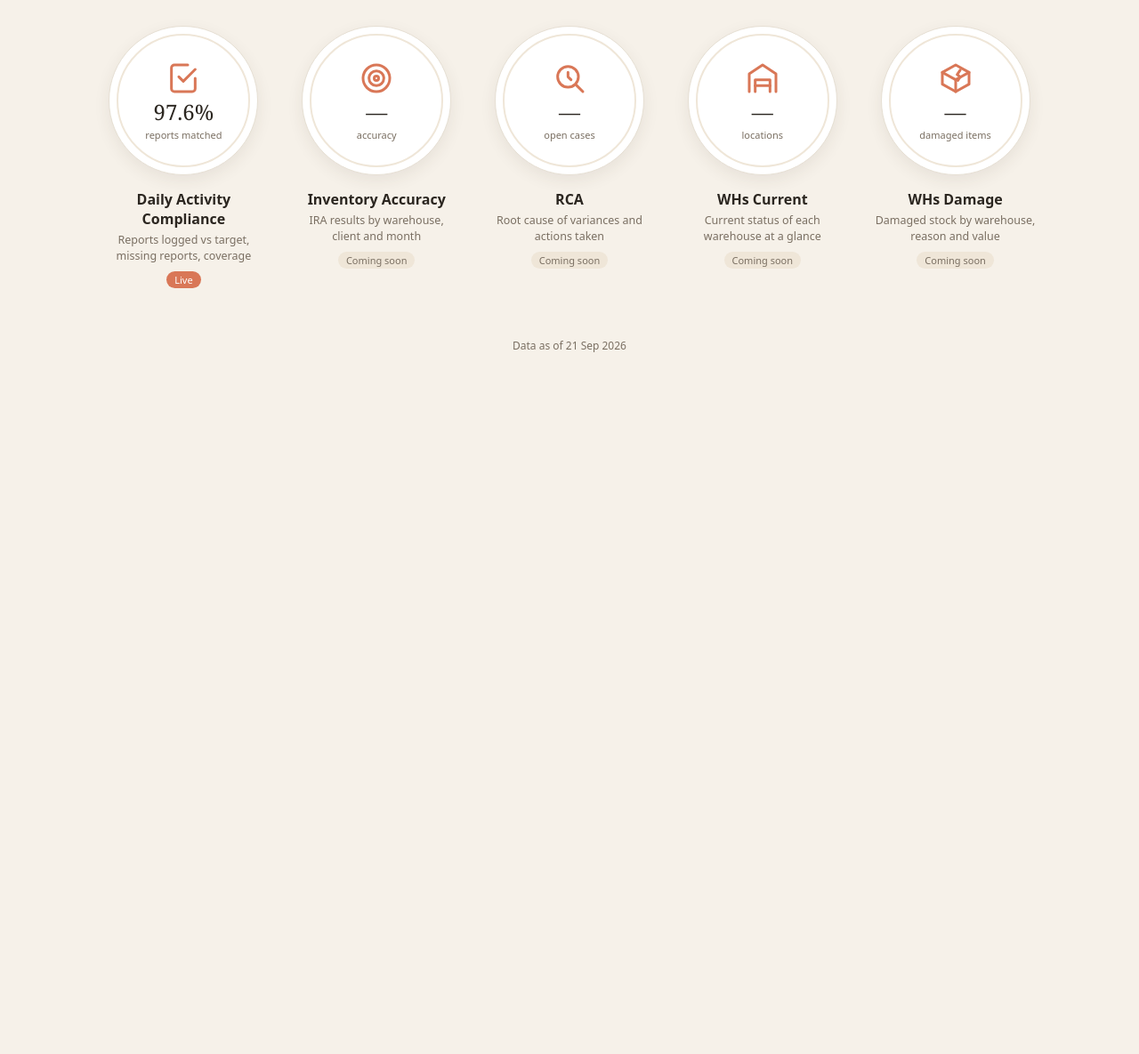
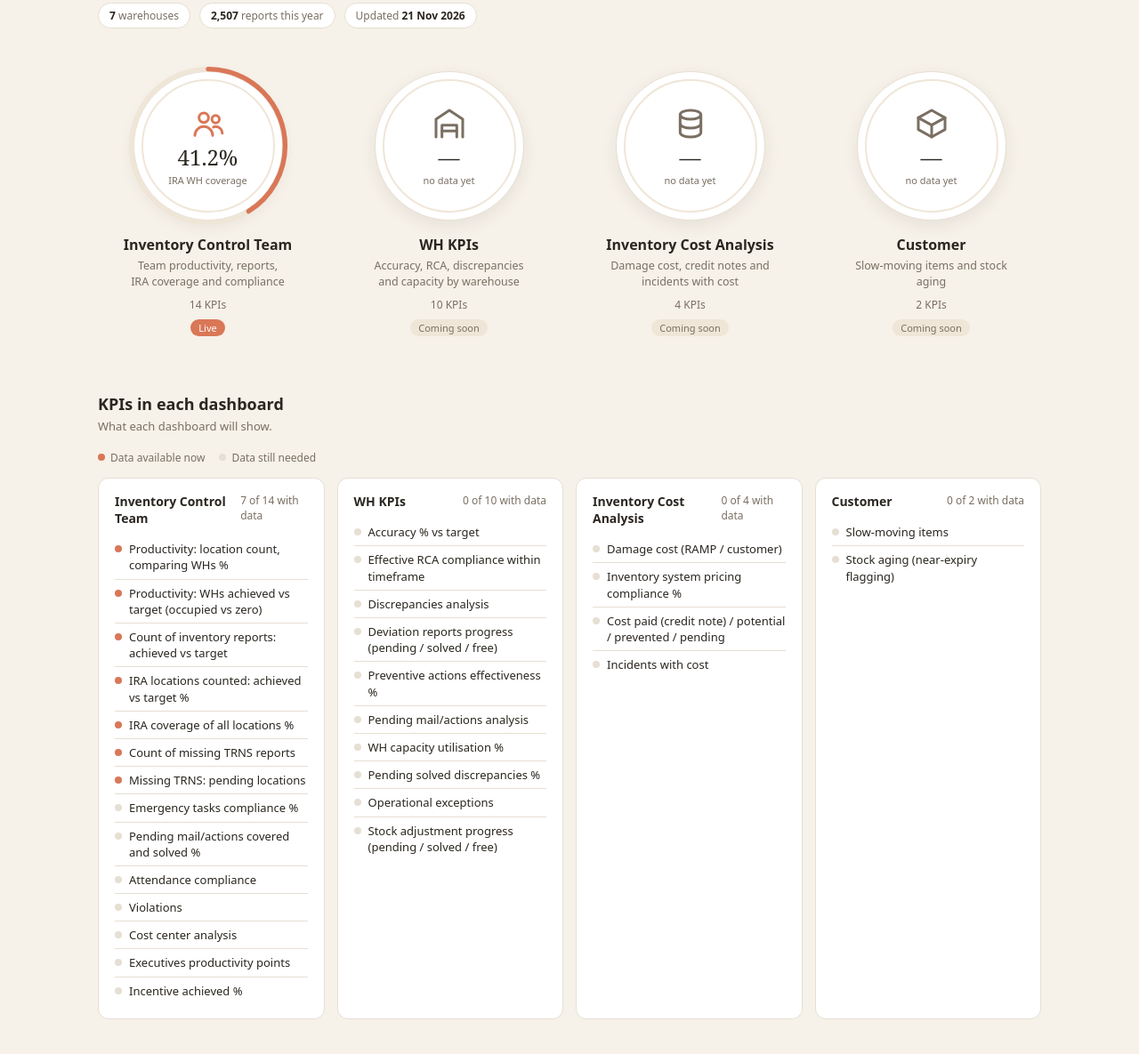
Before and after one commit to moamenzikooooo-cmd/compliance, a plain HTML site: page index.html in a window 1280 px wide. Shown: the part 169-1354 px from the top of the page at 89% size. Before the commit the page ends 800 px from the top, so only its background shows below. Drawn offline with Linux system fonts and the light colour scheme.

Commit message:
Update index.html to 21 Nov 2026

```diff
--- a/index.html
+++ b/index.html
@@ -13,25 +13,49 @@ body{margin:0;background:var(--bg);color:var(--fg);font-family:var(--sans)}
 .wrap{max-width:1100px;margin:0 auto;padding:48px 20px 56px}
 .brand{font-size:12px;letter-spacing:.14em;text-transform:uppercase;color:var(--c0);font-weight:700}
 h1{font-family:var(--serif);font-weight:400;font-size:40px;margin:8px 0 6px}
-.lead{color:var(--muted);margin:0 0 44px;font-size:15px}
-.hub{display:grid;grid-template-columns:repeat(auto-fit,minmax(190px,1fr));gap:40px 24px;justify-items:center}
+.lead{color:var(--muted);margin:0 0 18px;font-size:15px}
+.meta{display:flex;flex-wrap:wrap;gap:10px;margin:0 0 48px}
+.chip{font-size:12px;color:var(--muted);background:var(--card);border:1px solid var(--line);border-radius:999px;padding:5px 12px}
+.chip b{color:var(--fg);font-weight:600}
+.hub{display:grid;grid-template-columns:repeat(4,1fr);gap:40px 24px;justify-items:center}
 .ball{display:flex;flex-direction:column;align-items:center;text-align:center;text-decoration:none;color:inherit;width:190px}
+.soon-item{cursor:default}
 .circle{width:168px;height:168px;border-radius:50%;background:var(--card);border:1px solid var(--line);display:flex;flex-direction:column;
   align-items:center;justify-content:center;gap:6px;box-shadow:0 6px 18px rgba(61,57,41,.08);position:relative;transition:transform .18s ease,box-shadow .18s ease,border-color .18s}
 .circle::before{content:"";position:absolute;inset:8px;border-radius:50%;border:2px solid var(--soft)}
 a.ball:hover .circle,a.ball:focus-visible .circle{transform:translateY(-5px);box-shadow:0 14px 30px rgba(61,57,41,.16);border-color:var(--c0)}
 .ball:focus-visible{outline:none}
-.circle svg{width:40px;height:40px;stroke:var(--c0);fill:none;stroke-width:1.8;stroke-linecap:round;stroke-linejoin:round}
+.circle svg.ic{width:40px;height:40px;stroke:var(--c0);fill:none;stroke-width:1.8;stroke-linecap:round;stroke-linejoin:round}
+.soon-item .circle svg.ic{stroke:var(--muted)}
+.ring{position:absolute;inset:-7px;width:calc(100% + 14px);height:calc(100% + 14px);transform:rotate(-90deg)}
+.ring circle{fill:none;stroke-width:3}
+.ring .trk{stroke:var(--soft)}.ring .val{stroke:var(--c0);stroke-linecap:round}
 .kpi{font-family:var(--serif);font-size:24px;line-height:1;font-variant-numeric:tabular-nums}
 .kpi-l{font-size:11px;color:var(--muted)}
 .name{margin-top:16px;font-weight:600;font-size:16px}
 .desc{margin-top:4px;font-size:12.5px;color:var(--muted);line-height:1.45;max-width:180px}
-.soon-item{cursor:default}.soon .circle{background:transparent;border-style:dashed;box-shadow:none}
-.soon .circle svg{stroke:var(--muted)}
 .tag{margin-top:8px;font-size:11px;padding:2px 9px;border-radius:999px;background:var(--soft);color:var(--muted)}
 .live{background:var(--c0);color:#fff}
-@media (max-width:560px){.wrap{padding:32px 16px 40px}h1{font-size:32px}.lead{margin-bottom:28px}.hub{grid-template-columns:1fr 1fr;gap:28px 12px}.ball{width:100%}.circle{width:132px;height:132px}.circle svg{width:30px;height:30px}.kpi{font-size:19px}.kpi-l{font-size:10px}.name{font-size:14px;margin-top:12px}.desc{font-size:11.5px}}
-.foot{margin-top:56px;font-size:12px;color:var(--muted);text-align:center}
+@media (prefers-reduced-motion:reduce){.circle{transition:none}}
+@media (max-width:900px){.hub{grid-template-columns:repeat(2,1fr)}}
+@media (max-width:560px){.wrap{padding:32px 16px 40px}h1{font-size:32px}.meta{margin-bottom:32px}
+  .hub{grid-template-columns:1fr 1fr;gap:28px 12px}.ball{width:100%}.circle{width:132px;height:132px}
+  .circle svg.ic{width:30px;height:30px}.kpi{font-size:19px}.kpi-l{font-size:10px}.name{font-size:14px;margin-top:12px}.desc{font-size:11.5px}}
+.count{margin-top:8px;font-size:12px;color:var(--muted)}
+.kpis{margin-top:64px}
+.kpis h2{font-size:18px;font-weight:600;margin:0 0 4px}
+.kpis .sub{font-size:13px;color:var(--muted);margin:0 0 18px}
+.lists{display:grid;grid-template-columns:repeat(auto-fit,minmax(240px,1fr));gap:14px}
+.list{background:var(--card);border:1px solid var(--line);border-radius:12px;padding:16px 18px}
+.list h3{font-size:14px;margin:0 0 10px;display:flex;justify-content:space-between;gap:8px}
+.list h3 span{font-weight:400;color:var(--muted);font-size:12px}
+.list ul{margin:0;padding:0;list-style:none}
+.list li{font-size:13px;line-height:1.4;padding:6px 0;border-top:1px solid var(--line);display:flex;gap:8px;align-items:flex-start}
+.list li:first-child{border-top:0}
+.dot{flex:0 0 8px;height:8px;border-radius:50%;margin-top:5px;background:var(--line)}
+.dot.on{background:var(--c0)}
+.legend{font-size:12px;color:var(--muted);display:flex;gap:16px;margin-bottom:14px}
+.legend i{display:inline-block;width:8px;height:8px;border-radius:50%;margin-right:6px;vertical-align:1px}
 </style>
 </head>
 <body>
@@ -39,61 +63,111 @@ a.ball:hover .circle,a.ball:focus-visible .circle{transform:translateY(-5px);box
   <div class="brand">RAMP Logistics</div>
   <h1>Inventory Control</h1>
   <p class="lead">Pick an area to open its dashboard.</p>
+  <div class="meta"><span class="chip"><b>7</b> warehouses</span><span class="chip"><b>2,507</b> reports this year</span><span class="chip">Updated <b>21 Nov 2026</b></span></div>
 
   <nav class="hub">
-    <a class="ball" href="compliance.html">
+    <a class="ball" href="team.html">
       <div class="circle">
-        <svg viewBox="0 0 24 24"><path d="M9 11l3 3 8-8"/><path d="M20 12v7a2 2 0 0 1-2 2H6a2 2 0 0 1-2-2V5a2 2 0 0 1 2-2h9"/></svg>
-        <div class="kpi">97.6%</div><div class="kpi-l">reports matched</div>
+        <svg class="ring" viewBox="0 0 100 100" aria-hidden="true"><circle class="trk" cx="50" cy="50" r="48"/><circle class="val" cx="50" cy="50" r="48" pathLength="100" stroke-dasharray="41.2 100"/></svg>
+        <svg class="ic" viewBox="0 0 24 24"><circle cx="9" cy="8" r="3.2"/><path d="M3 20c0-3.3 2.7-6 6-6s6 2.7 6 6"/><circle cx="17" cy="9" r="2.5"/><path d="M15.5 14.3c.5-.2 1-.3 1.5-.3 2.5 0 4.5 2 4.5 4.5"/></svg>
+        <div class="kpi">41.2%</div><div class="kpi-l">IRA WH coverage</div>
       </div>
-      <div class="name">Daily Activity Compliance</div>
-      <div class="desc">Reports logged vs target, missing reports, coverage</div>
+      <div class="name">Inventory Control Team</div>
+      <div class="desc">Team productivity, reports, IRA coverage and compliance</div>
+      <div class="count">14 KPIs</div>
       <span class="tag live">Live</span>
     </a>
-
     <div class="ball soon-item" aria-disabled="true">
       <div class="circle">
-        <svg viewBox="0 0 24 24"><circle cx="12" cy="12" r="9"/><circle cx="12" cy="12" r="5"/><circle cx="12" cy="12" r="1.5"/></svg>
-        <div class="kpi">—</div><div class="kpi-l">accuracy</div>
+        <svg class="ic" viewBox="0 0 24 24"><path d="M3 21V9l9-6 9 6v12"/><path d="M7 21v-8h10v8"/><path d="M7 17h10"/></svg>
+        <div class="kpi">—</div><div class="kpi-l">no data yet</div>
       </div>
-      <div class="name">Inventory Accuracy</div>
-      <div class="desc">IRA results by warehouse, client and month</div>
+      <div class="name">WH KPIs</div>
+      <div class="desc">Accuracy, RCA, discrepancies and capacity by warehouse</div>
+      <div class="count">10 KPIs</div>
       <span class="tag">Coming soon</span>
     </div>
-
     <div class="ball soon-item" aria-disabled="true">
       <div class="circle">
-        <svg viewBox="0 0 24 24"><circle cx="11" cy="11" r="7"/><path d="M21 21l-4.3-4.3"/><path d="M11 8v3l2 2"/></svg>
-        <div class="kpi">—</div><div class="kpi-l">open cases</div>
+        <svg class="ic" viewBox="0 0 24 24"><ellipse cx="12" cy="6" rx="7" ry="3"/><path d="M5 6v6c0 1.7 3.1 3 7 3s7-1.3 7-3V6"/><path d="M5 12v6c0 1.7 3.1 3 7 3s7-1.3 7-3v-6"/></svg>
+        <div class="kpi">—</div><div class="kpi-l">no data yet</div>
       </div>
-      <div class="name">RCA</div>
-      <div class="desc">Root cause of variances and actions taken</div>
+      <div class="name">Inventory Cost Analysis</div>
+      <div class="desc">Damage cost, credit notes and incidents with cost</div>
+      <div class="count">4 KPIs</div>
       <span class="tag">Coming soon</span>
     </div>
-
     <div class="ball soon-item" aria-disabled="true">
       <div class="circle">
-        <svg viewBox="0 0 24 24"><path d="M3 21V9l9-6 9 6v12"/><path d="M7 21v-8h10v8"/><path d="M7 17h10"/></svg>
-        <div class="kpi">—</div><div class="kpi-l">locations</div>
+        <svg class="ic" viewBox="0 0 24 24"><path d="M21 8l-9-5-9 5v8l9 5 9-5z"/><path d="M3 8l9 5 9-5"/><path d="M12 13v8"/></svg>
+        <div class="kpi">—</div><div class="kpi-l">no data yet</div>
       </div>
-      <div class="name">WHs Current</div>
-      <div class="desc">Current status of each warehouse at a glance</div>
+      <div class="name">Customer</div>
+      <div class="desc">Slow-moving items and stock aging</div>
+      <div class="count">2 KPIs</div>
       <span class="tag">Coming soon</span>
     </div>
-
-    <div class="ball soon-item" aria-disabled="true">
-      <div class="circle">
-        <svg viewBox="0 0 24 24"><path d="M21 8l-9-5-9 5v8l9 5 9-5z"/><path d="M3 8l9 5 9-5"/><path d="M12 13v8"/><path d="M15 6.5l-2 3 2 1.5-1.5 2.5"/></svg>
-        <div class="kpi">—</div><div class="kpi-l">damaged items</div>
-      </div>
-      <div class="name">WHs Damage</div>
-      <div class="desc">Damaged stock by warehouse, reason and value</div>
-      <span class="tag">Coming soon</span>
-    </div>
-
   </nav>
 
-  <p class="foot">Data as of 21 Sep 2026</p>
+  <section class="kpis" id="kpis">
+    <h2>KPIs in each dashboard</h2>
+    <p class="sub">What each dashboard will show.</p>
+    <div class="legend"><span><i style="background:var(--c0)"></i>Data available now</span><span><i style="background:var(--line)"></i>Data still needed</span></div>
+    <div class="lists">
+    <div class="list">
+      <h3>Inventory Control Team<span>7 of 14 with data</span></h3>
+      <ul>
+        <li><i class="dot on"></i>Productivity: location count, comparing WHs %</li>
+        <li><i class="dot on"></i>Productivity: WHs achieved vs target (occupied vs zero)</li>
+        <li><i class="dot on"></i>Count of inventory reports: achieved vs target</li>
+        <li><i class="dot on"></i>IRA locations counted: achieved vs target %</li>
+        <li><i class="dot on"></i>IRA coverage of all locations %</li>
+        <li><i class="dot on"></i>Count of missing TRNS reports</li>
+        <li><i class="dot on"></i>Missing TRNS: pending locations</li>
+        <li><i class="dot"></i>Emergency tasks compliance %</li>
+        <li><i class="dot"></i>Pending mail/actions covered and solved %</li>
+        <li><i class="dot"></i>Attendance compliance</li>
+        <li><i class="dot"></i>Violations</li>
+        <li><i class="dot"></i>Cost center analysis</li>
+        <li><i class="dot"></i>Executives productivity points</li>
+        <li><i class="dot"></i>Incentive achieved %</li>
+      </ul>
+    </div>
+    <div class="list">
+      <h3>WH KPIs<span>0 of 10 with data</span></h3>
+      <ul>
+        <li><i class="dot"></i>Accuracy % vs target</li>
+        <li><i class="dot"></i>Effective RCA compliance within timeframe</li>
+        <li><i class="dot"></i>Discrepancies analysis</li>
+        <li><i class="dot"></i>Deviation reports progress (pending / solved / free)</li>
+        <li><i class="dot"></i>Preventive actions effectiveness %</li>
+        <li><i class="dot"></i>Pending mail/actions analysis</li>
+        <li><i class="dot"></i>WH capacity utilisation %</li>
+        <li><i class="dot"></i>Pending solved discrepancies %</li>
+        <li><i class="dot"></i>Operational exceptions</li>
+        <li><i class="dot"></i>Stock adjustment progress (pending / solved / free)</li>
+      </ul>
+    </div>
+    <div class="list">
+      <h3>Inventory Cost Analysis<span>0 of 4 with data</span></h3>
+      <ul>
+        <li><i class="dot"></i>Damage cost (RAMP / customer)</li>
+        <li><i class="dot"></i>Inventory system pricing compliance %</li>
+        <li><i class="dot"></i>Cost paid (credit note) / potential / prevented / pending</li>
+        <li><i class="dot"></i>Incidents with cost</li>
+      </ul>
+    </div>
+    <div class="list">
+      <h3>Customer<span>0 of 2 with data</span></h3>
+      <ul>
+        <li><i class="dot"></i>Slow-moving items</li>
+        <li><i class="dot"></i>Stock aging (near-expiry flagging)</li>
+      </ul>
+    </div>
+    </div>
+  </section>
+
+
 </div>
 </body>
 </html>
```
